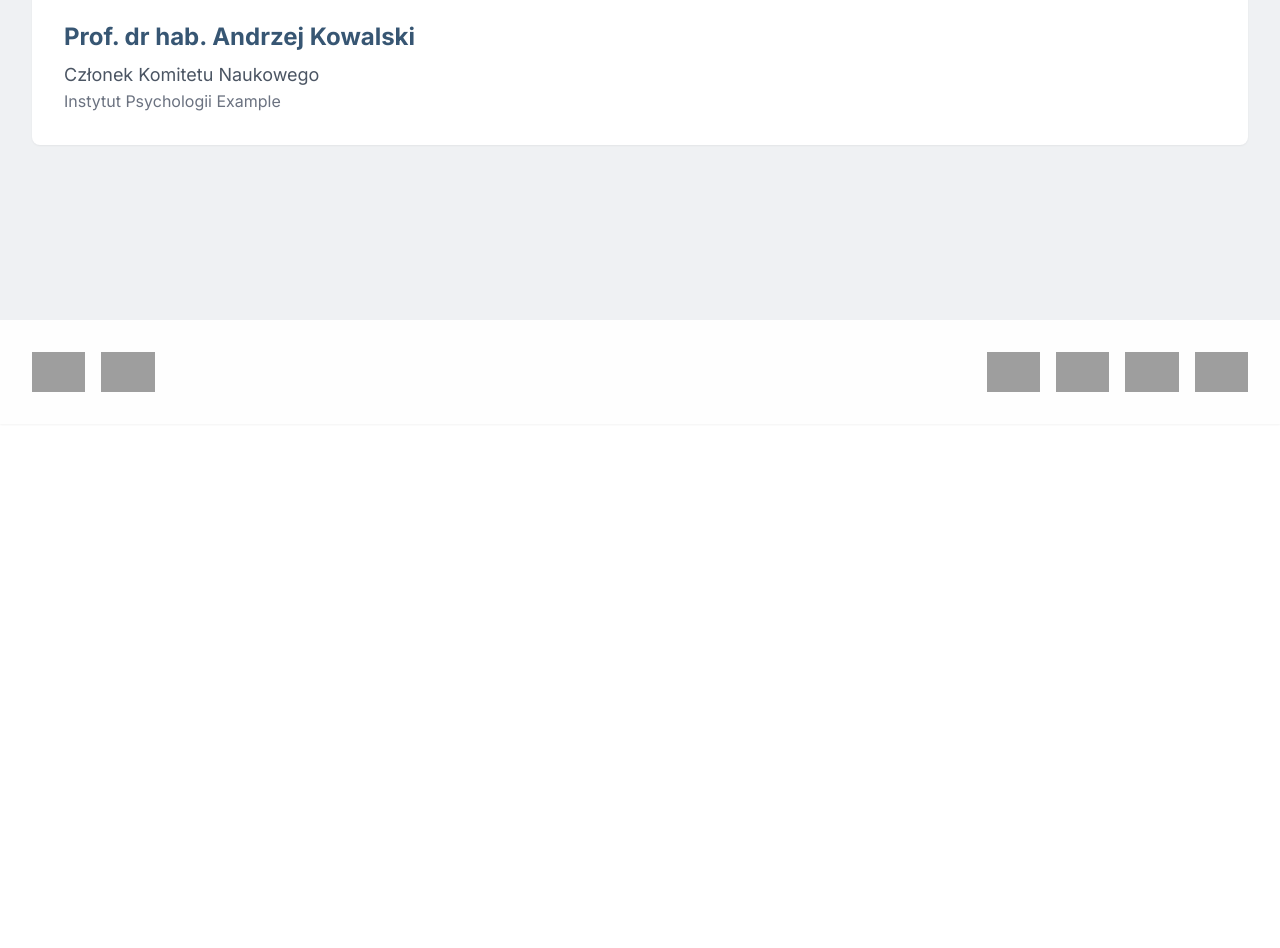
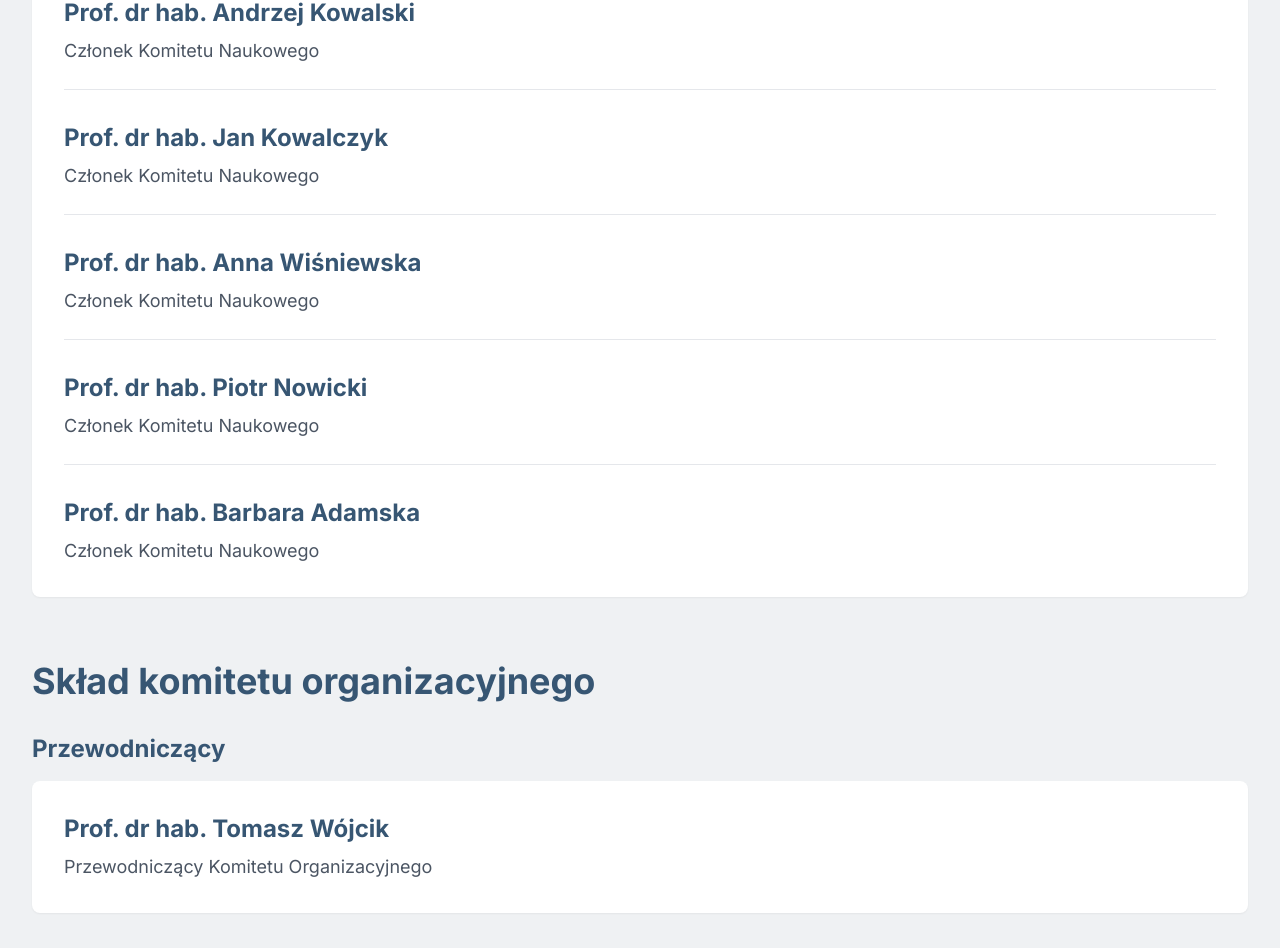
Before and after one commit to Szymon-Gosk/conference-horizon-web, a React (Vite) app: page /komitet in a window 1280 px wide. Shown: the part 376-1324 px from the top of the page. Before the commit the page ends 800 px from the top, so only its background shows below. Built offline with nearby package versions, Linux system fonts and the light colour scheme; grey boxes are pictures that could not be loaded.

Commit message:
Refactor Komitet Naukowy page
Refactored the "Komitet Naukowy" page to include two sections: "Skład komitetu naukowego" and "Skład komitetu organizacyjnego".  Updated the number of committee members displayed and removed certain data fields as requested.

```diff
--- a/src/pages/Committee.tsx
+++ b/src/pages/Committee.tsx
@@ -1,36 +1,149 @@
 
 const Committee = () => {
-  const committee = [
+  const scientificCommittee = [
     {
       name: "Prof. dr hab. Maria Nowacka",
       title: "Przewodnicząca Komitetu Naukowego",
-      institution: "Uniwersytet Example",
     },
     {
       name: "Prof. dr hab. Andrzej Kowalski",
       title: "Członek Komitetu Naukowego",
-      institution: "Instytut Psychologii Example",
     },
-    // Add more committee members as needed
+    {
+      name: "Prof. dr hab. Jan Kowalczyk",
+      title: "Członek Komitetu Naukowego",
+    },
+    {
+      name: "Prof. dr hab. Anna Wiśniewska",
+      title: "Członek Komitetu Naukowego",
+    },
+    {
+      name: "Prof. dr hab. Piotr Nowicki",
+      title: "Członek Komitetu Naukowego",
+    },
+    {
+      name: "Prof. dr hab. Barbara Adamska",
+      title: "Członek Komitetu Naukowego",
+    },
+  ];
+
+  const organizingCommitteeChair = {
+    name: "Prof. dr hab. Tomasz Wójcik",
+    title: "Przewodniczący Komitetu Organizacyjnego",
+  };
+
+  const organizingCommitteeViceChair = {
+    name: "Dr hab. Magdalena Kaczmarek",
+    title: "Wiceprzewodnicząca Komitetu Organizacyjnego",
+  };
+
+  const organizingCommitteeMembers = [
+    {
+      name: "Dr Anna Dąbrowska",
+      title: "Członek Komitetu Organizacyjnego",
+    },
+    {
+      name: "Dr Marek Zieliński",
+      title: "Członek Komitetu Organizacyjnego",
+    },
+    {
+      name: "Dr Katarzyna Pawlak",
+      title: "Członek Komitetu Organizacyjnego",
+    },
+    {
+      name: "Dr Tomasz Lewandowski",
+      title: "Członek Komitetu Organizacyjnego",
+    },
+    {
+      name: "Mgr Agnieszka Kowalczyk",
+      title: "Członek Komitetu Organizacyjnego",
+    },
+    {
+      name: "Mgr Jan Nowakowski",
+      title: "Członek Komitetu Organizacyjnego",
+    },
+    {
+      name: "Mgr Barbara Witkowska",
+      title: "Członek Komitetu Organizacyjnego",
+    },
+    {
+      name: "Mgr Piotr Adamski",
+      title: "Członek Komitetu Organizacyjnego",
+    },
   ];
 
   return (
     <div className="max-w-7xl mx-auto px-4 sm:px-6 lg:px-8 py-16">
-      <h1 className="text-4xl font-bold text-primary mb-8">Komitet Naukowy</h1>
+      {/* Scientific Committee Section */}
+      <section>
+        <h1 className="text-4xl font-bold text-primary mb-8">
+          Skład komitetu naukowego
+        </h1>
         <div className="bg-white rounded-lg shadow-sm p-8">
           <div className="grid gap-8">
-          {committee.map((member, index) => (
+            {scientificCommittee.map((member, index) => (
               <div
                 key={index}
                 className="border-b border-gray-200 last:border-0 pb-6 last:pb-0"
               >
                 <h2 className="text-2xl font-bold text-primary">{member.name}</h2>
                 <p className="text-lg text-gray-600 mt-2">{member.title}</p>
-              <p className="text-gray-500">{member.institution}</p>
               </div>
             ))}
           </div>
         </div>
+      </section>
+
+      {/* Organizing Committee Section */}
+      <section className="mt-16">
+        <h1 className="text-4xl font-bold text-primary mb-8">
+          Skład komitetu organizacyjnego
+        </h1>
+
+        {/* Chair */}
+        <h2 className="text-2xl font-bold text-primary mb-4">Przewodniczący</h2>
+        <div className="bg-white rounded-lg shadow-sm p-8 mb-8">
+          <div className="border-b border-gray-200 last:border-0 pb-6 last:pb-0">
+            <h2 className="text-2xl font-bold text-primary">
+              {organizingCommitteeChair.name}
+            </h2>
+            <p className="text-lg text-gray-600 mt-2">
+              {organizingCommitteeChair.title}
+            </p>
+          </div>
+        </div>
+
+        {/* Vice Chair */}
+        <h2 className="text-2xl font-bold text-primary mb-4">
+          Wiceprzewodniczący
+        </h2>
+        <div className="bg-white rounded-lg shadow-sm p-8 mb-8">
+          <div className="border-b border-gray-200 last:border-0 pb-6 last:pb-0">
+            <h2 className="text-2xl font-bold text-primary">
+              {organizingCommitteeViceChair.name}
+            </h2>
+            <p className="text-lg text-gray-600 mt-2">
+              {organizingCommitteeViceChair.title}
+            </p>
+          </div>
+        </div>
+
+        {/* Members */}
+        <h2 className="text-2xl font-bold text-primary mb-4">Członkowie</h2>
+        <div className="bg-white rounded-lg shadow-sm p-8">
+          <div className="grid gap-8">
+            {organizingCommitteeMembers.map((member, index) => (
+              <div
+                key={index}
+                className="border-b border-gray-200 last:border-0 pb-6 last:pb-0"
+              >
+                <h2 className="text-2xl font-bold text-primary">{member.name}</h2>
+                <p className="text-lg text-gray-600 mt-2">{member.title}</p>
+              </div>
+            ))}
+          </div>
+        </div>
+      </section>
     </div>
   );
 };
```
Lines whose indentation alone changed are shown as unchanged.
